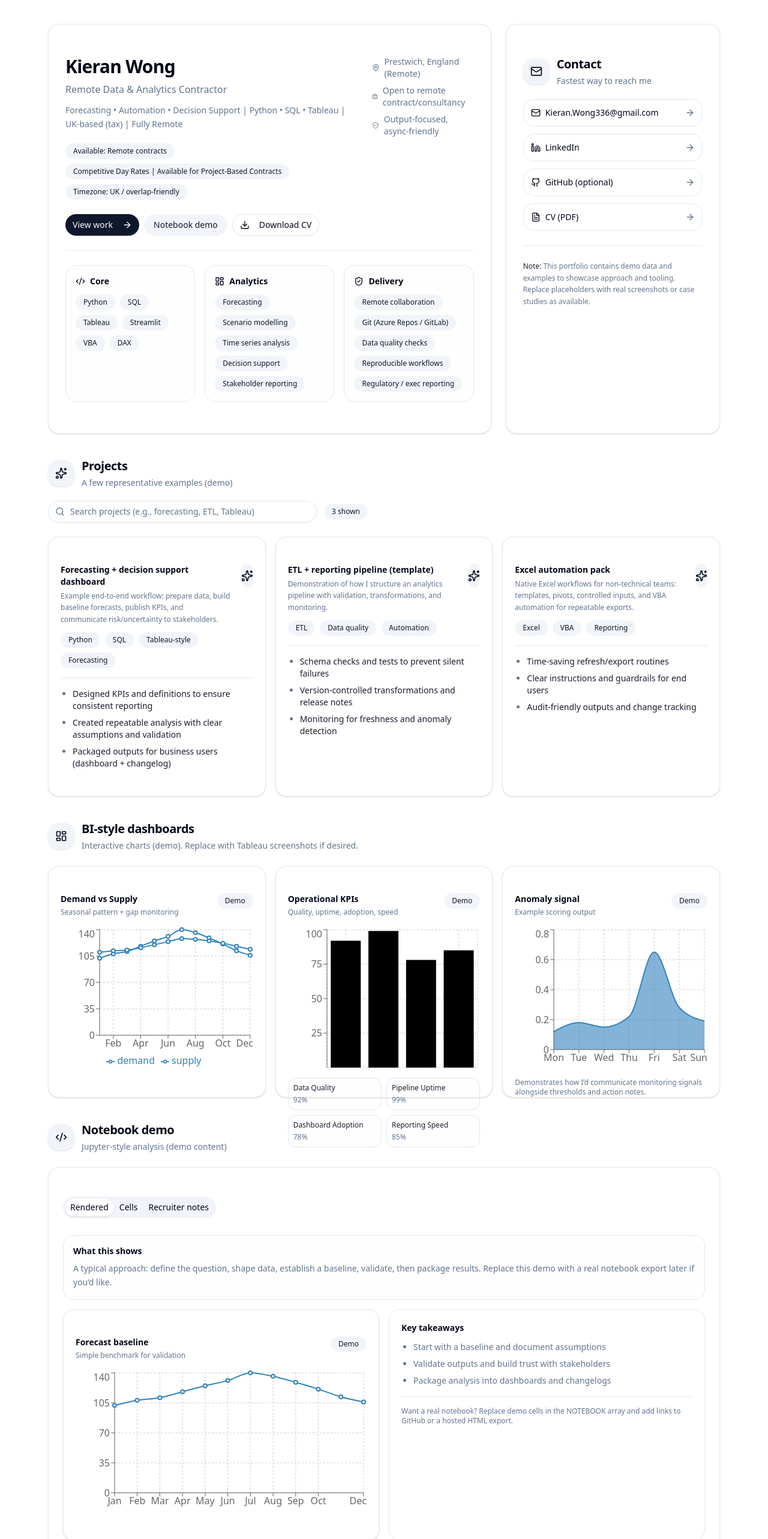
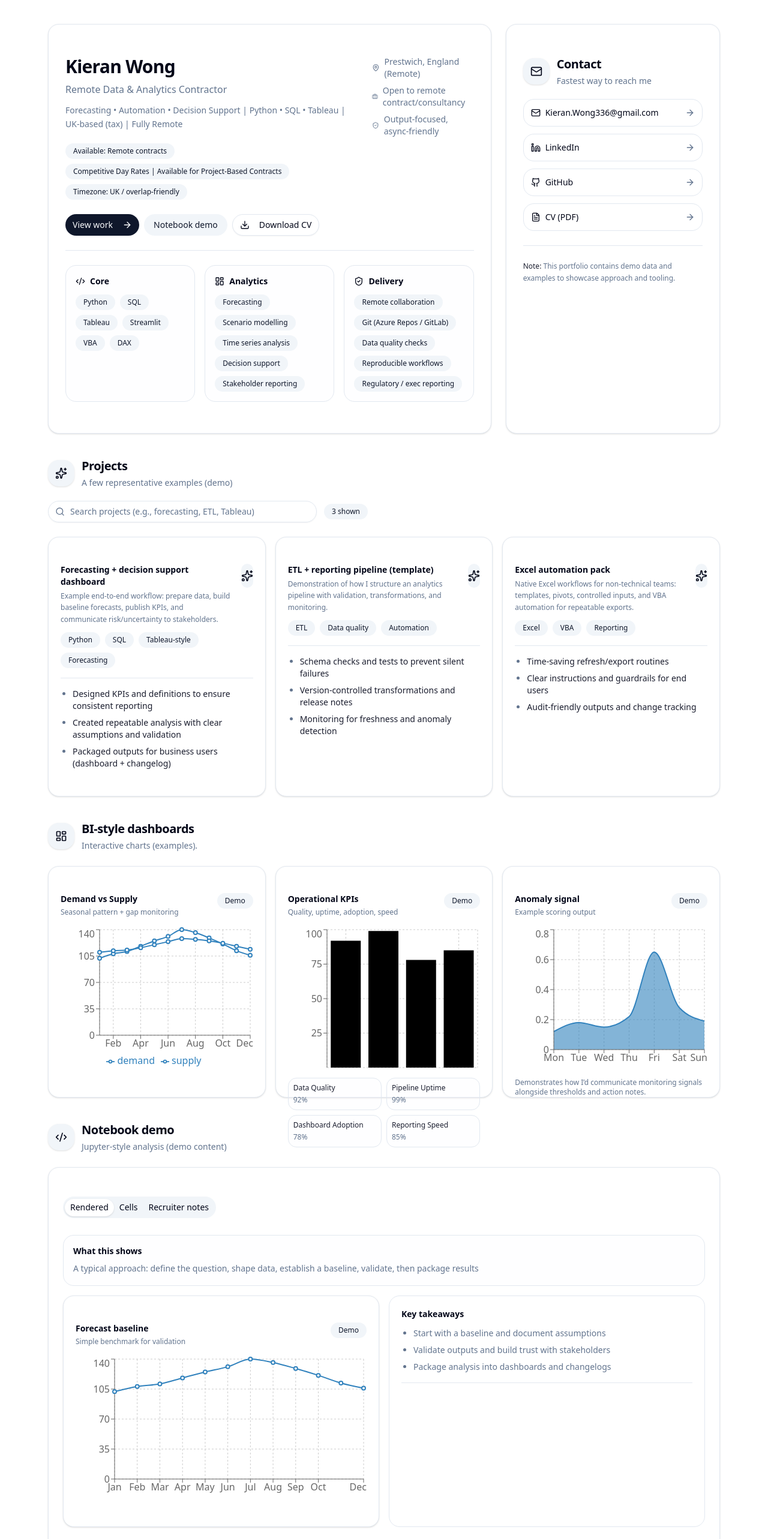
Before and after one commit to Kcp787/kieran-analytics-portfolio, a Next.js app in the folder app/: page / in a window 1280 px wide. Shown: the top 2566 px of the page at 60% size. Built offline with nearby package versions, Linux system fonts and the light colour scheme.

Commit message:
Final edited version

```diff
--- a/app/app/page.tsx
+++ b/app/app/page.tsx
@@ -53,7 +53,7 @@ const PROFILE = {
   email: "Kieran.Wong336@gmail.com",
   linkedin: "https://www.linkedin.com/in/kieranw7799",
   github: "https://github.com/Kcp787", // optional
-  cvUrl: "https://github.com/Kcp787/UU_Personal/blob/76a801fd5ae39fc7f0bfcd3ac25e3c5086402f91/Kieran_Wong_Remote_Analytics_Contractor.pdf", // replace with a hosted PDF link (Google Drive public link, GitHub raw, etc.)
+  cvUrl: "https://drive.google.com/file/d/16dFYEJExKyoznzBrPPyXxAdq0gDdW16M/view?usp=drive_link", // replace with a hosted PDF link (Google Drive public link, GitHub raw, etc.)
 };
 
 // -----------------------------
@@ -596,7 +596,7 @@ export default function PortfolioSite() {
                 >
                   <div className="flex items-center gap-2">
                     <Github className="h-4 w-4" />
-                    <span className="text-sm">GitHub (optional)</span>
+                    <span className="text-sm">GitHub</span>
                   </div>
                   <ArrowRight className="h-4 w-4 text-muted-foreground" />
                 </a>
@@ -622,8 +622,7 @@ export default function PortfolioSite() {
               <div className="text-xs text-muted-foreground leading-relaxed">
                 <span className="font-medium text-foreground/90">Note:</span>{" "}
                 This portfolio contains demo data and examples to showcase approach and
-                tooling. Replace placeholders with real screenshots or case studies as
-                available.
+                tooling.
               </div>
             </CardContent>
           </Card>
@@ -674,7 +673,7 @@ export default function PortfolioSite() {
             <SectionTitle
               icon={LayoutDashboard}
               title="BI-style dashboards"
-              subtitle="Interactive charts (demo). Replace with Tableau screenshots if desired."
+              subtitle="Interactive charts (examples)."
             />
 
             <div className="mt-6 grid grid-cols-1 lg:grid-cols-3 gap-4">
@@ -778,8 +777,7 @@ export default function PortfolioSite() {
                         <div className="text-sm font-semibold">What this shows</div>
                         <div className="mt-2 text-sm text-muted-foreground leading-relaxed">
                           A typical approach: define the question, shape data, establish
-                          a baseline, validate, then package results. Replace this demo
-                          with a real notebook export later if you’d like.
+                          a baseline, validate, then package results
                         </div>
                       </div>
                       <div className="grid grid-cols-1 lg:grid-cols-2 gap-4">
@@ -812,8 +810,6 @@ export default function PortfolioSite() {
                           </ul>
                           <Separator className="my-4" />
                           <div className="text-xs text-muted-foreground">
-                            Want a real notebook? Replace demo cells in the NOTEBOOK
-                            array and add links to GitHub or a hosted HTML export.
                           </div>
                         </div>
                       </div>
```
